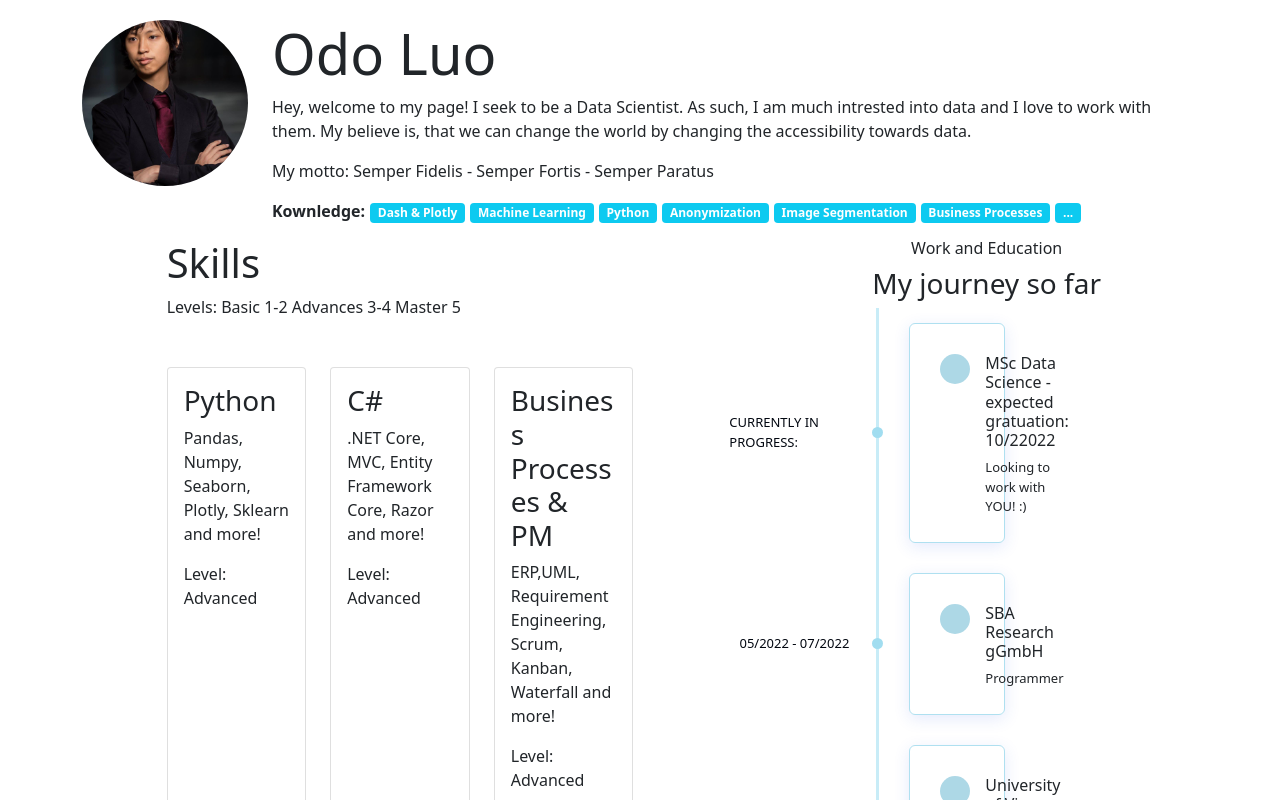
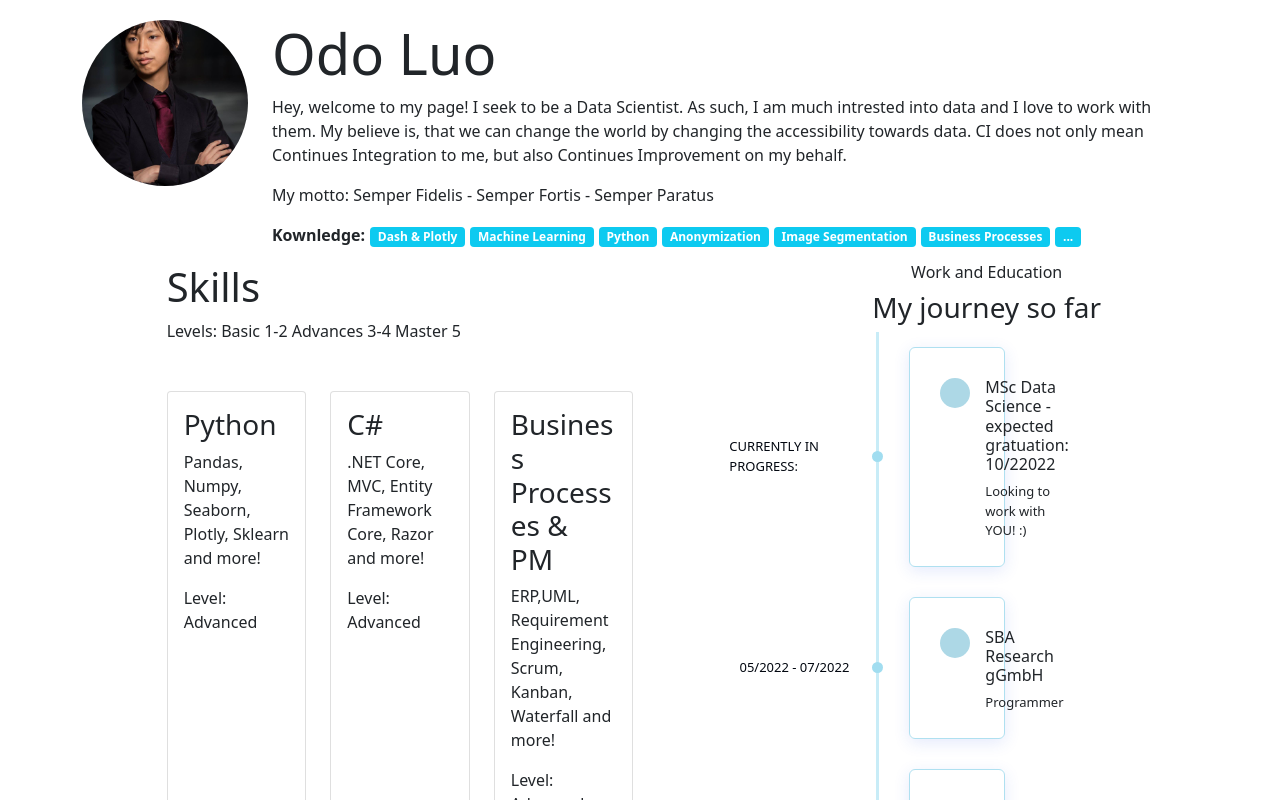
Before and after one commit to Codo155/oluo, an Angular app: page / in a window 1280 px wide. Shown: the top 800 px of the page. Built offline with nearby package versions, Linux system fonts and the light colour scheme.

Commit message:
Description update

```diff
--- a/src/app/app.component.html
+++ b/src/app/app.component.html
@@ -11,6 +11,7 @@
           <h1 class="display-4">Odo Luo</h1>
           <p>
               Hey, welcome to my page! I seek to be a Data Scientist. As such, I am much intrested into data and I love to work with them. My believe is, that we can change the world by changing the accessibility towards data.
+              CI does not only mean Continues Integration to me, but also Continues Improvement on my behalf.
           </p>
           <p> My motto: Semper Fidelis - Semper Fortis - Semper Paratus</p>
           <p>
```
